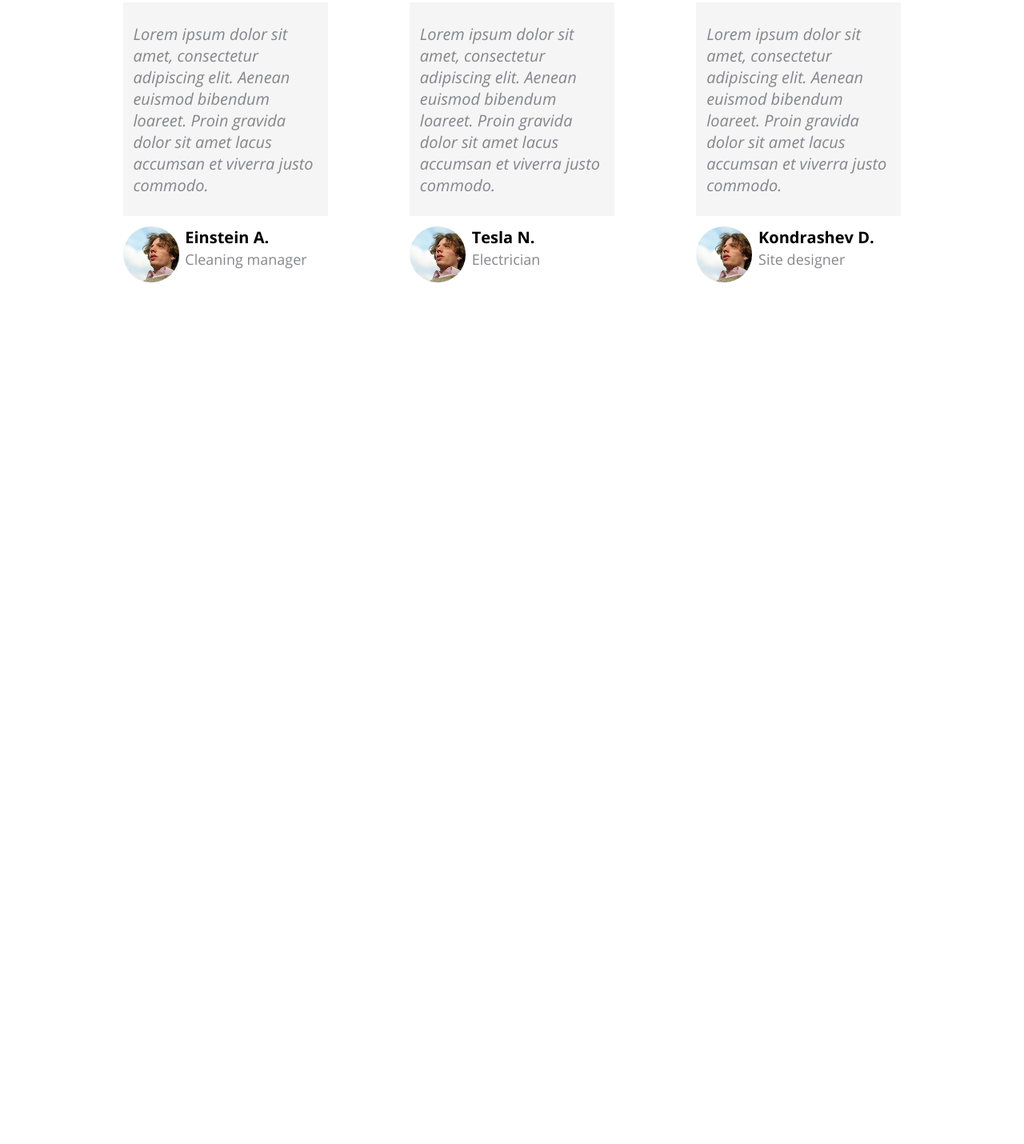
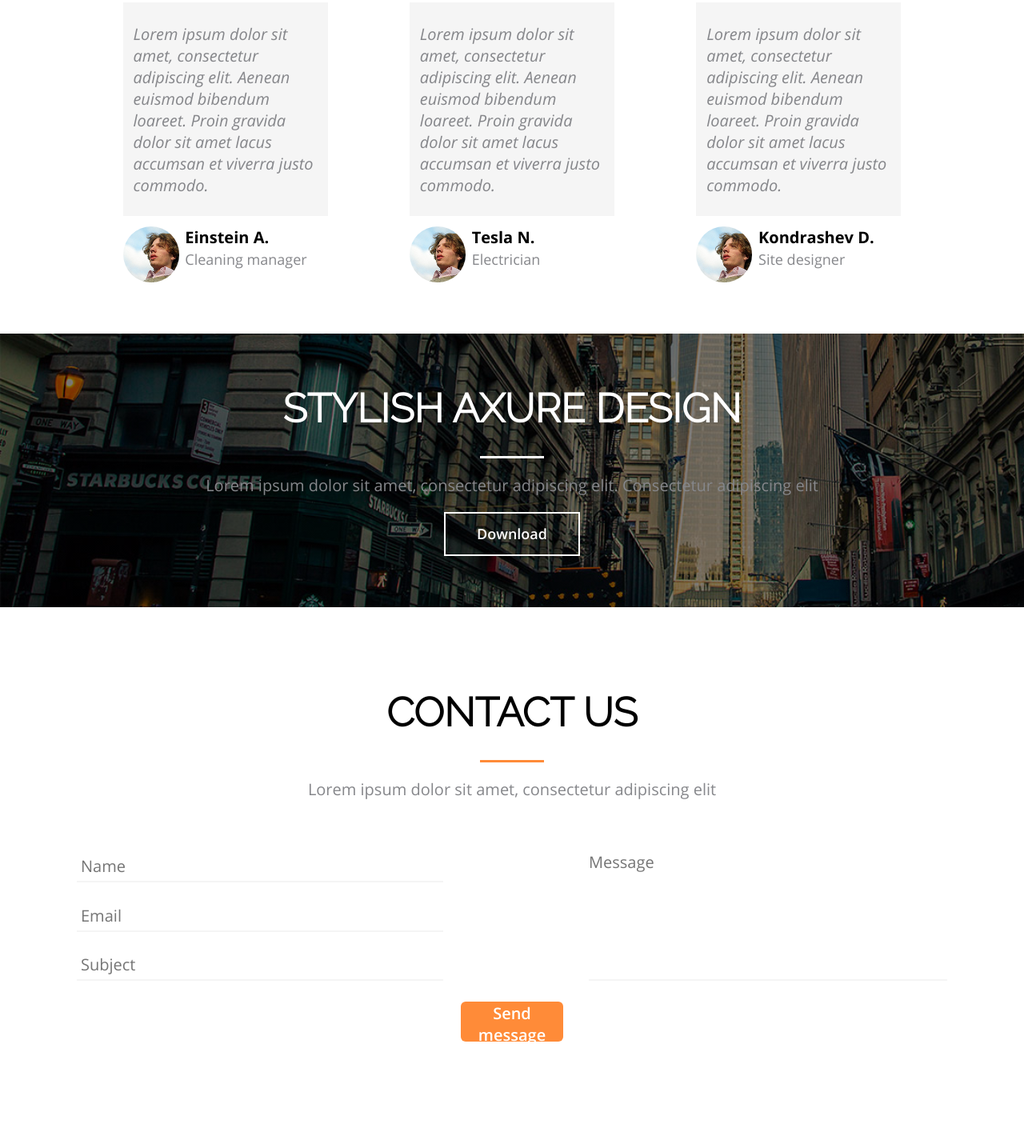
Before and after one commit to SimplePrutik/web_1, a website: page app/index.html in a window 1280 px wide. Shown: the part 4724-6154 px from the top of the page at 80% size. Before the commit the page ends 5141 px from the top, so only its background shows below. Drawn offline with Linux system fonts and the light colour scheme.

Commit message:
90% of page done, optimization is completed for about 40%

```diff
--- a/app/index.html
+++ b/app/index.html
@@ -231,8 +231,32 @@
         </div>
     </div>
 
-    <div class='stylish'></div>
-    <div class='contact'></div>
+    <div class='stylish'>
+        <span class='header'>
+            <h1>STYLISH AXURE DESIGN</h1>
+            <p>Lorem ipsum dolor sit amet, consectetur adipiscing elit. Consectetur adipiscing elit</p>
+        </span>
+        <button> Download </button>
+    </div>
+
+    <div class='contact'>
+        <span class='header'>
+            <h1>CONTACT US</h1>
+            <p>Lorem ipsum dolor sit amet, consectetur adipiscing elit</p>
+        </span>
+        <div class='fields'>
+            <div class=info>
+                <input class='in' type='text' placeholder="Name">
+                <input class='in' type='email' placeholder="Email">
+                <input class='in' type='text' placeholder="Subject">
+            </div>
+            <div class='message'>
+                <textarea class='in' type='text' placeholder="Message"></textarea>
+            </div>
+        </div>
+        <button> Send message</button>
+    </div>
+
     <div class='footer'></div>
 
 </body>
--- a/app/sass/main.sass
+++ b/app/sass/main.sass
@@ -200,8 +200,6 @@ span
             font-family: "OpenSansSemibold"
             font-size: 20px;
 
-            &:hover
-                cursor: pointer;
 
 .social
     height: 130px;
@@ -660,6 +658,121 @@ span
                 color: #86878b;
                 margin: 2px 0px;
 
+.stylish
+    background: linear-gradient(rgba(0, 0, 0, 0.5), rgba(0, 0, 0, 0.5)), url('../img/city_bg_bottom.jpg')
+    background-size: cover;
+    padding: 5% 0 5%;
+
+    .header
+        background: none;
+
+        h1
+            font-family: "RalewayLight"
+            font-size: 50px;
+            text-align: center;
+            color: white;
+
+            &:after
+                content: '';
+                display: block;
+                height: 3px;
+                width: 80px;
+                background-color: white;
+                margin: auto;
+                margin-top: 30px;
+
+        p
+            font-family: "OpenSansRegular"
+            font-size: 20px;
+            color: #86878b;
+            text-align: center;
+
+    button
+        display: block;
+        margin: auto;
+        background: none;
+        height: 55px;
+        width: 170px;
+        border: white 2px solid;
+        color: white;
+        font-family: "OpenSansSemibold"
+        font-size: 18px;
+
+.contact
+    padding: 8% 0;
+
+    .header
+        background: none;
+
+        h1
+            font-family: "RalewayLight"
+            font-size: 50px;
+            text-align: center;
+
+            &:after
+                content: '';
+                display: block;
+                height: 3px;
+                width: 80px;
+                background-color: #ff8b38;
+                margin: auto;
+                margin-top: 30px;
+
+        p
+            font-family: "OpenSansRegular"
+            font-size: 20px;
+            color: #86878b;
+            text-align: center;
+
+    .fields
+        margin-top: 5%;
+        display: flex;
+        flex-direction: row;
+        justify-content: space-around;
+
+        div
+            width: 35%;
+
+        .info
+            display: flex;
+            flex-direction: column;
+
+        .in
+            margin-bottom: 5%;
+
+            &:last-child
+                margin-bottom: 0px;
+
+        .in
+                width: 100%;
+                border: 0;
+                padding: 5px;
+                height: calc(33% - 2px)
+                font-size: 20px;
+                font-family: "OpenSansRegular";
+                border-bottom: 2px solid #f5f5f5;
+
+        .message
+
+            .in
+                height: calc(100% - 2px);
+                padding: 0;
+                resize: none;
+                margin: 0;
+
+    button
+        display: block;
+        margin: 2% auto;
+        width: 10%;
+        height: 50px;
+        background-color: #ff8b38;
+        border: 0;
+        border-radius: 6px;
+        color: white;
+        font-family: "OpenSansSemibold"
+        font-size: 20px;
+
+
 
 
 
```
Also changed, not shown: app/css/main.css.
